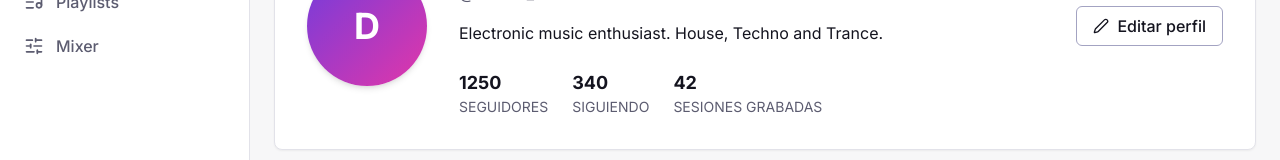
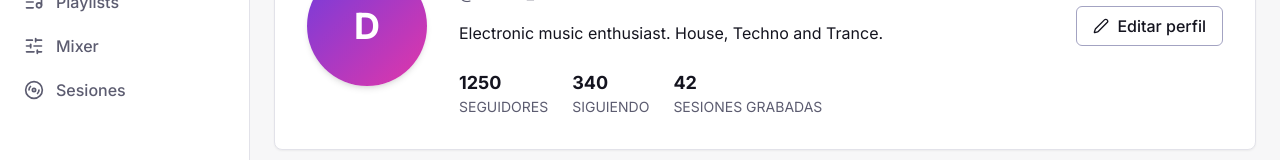
Before and after one commit to Xander-JS/dj_ai_web, a React (Vite) app: page /profile in a window 1280 px wide. Shown: the part 186-346 px from the top of the page. Built offline with nearby package versions, Linux system fonts and the light colour scheme.

Commit message:
añadir el acceso a sesiones en la barra lateral

```diff
--- a/src/layouts/Sidebar.tsx
+++ b/src/layouts/Sidebar.tsx
@@ -1,7 +1,7 @@
 import React from 'react';
 import { NavLink } from 'react-router-dom';
 import { useTranslation } from 'react-i18next';
-import { Home, Music, ListMusic, SlidersHorizontal } from 'lucide-react';
+import { Home, Music, ListMusic, SlidersHorizontal, Disc3 } from 'lucide-react';
 import { clsx } from 'clsx';
 import './Sidebar.css';
 
@@ -35,6 +35,11 @@ export const Sidebar: React.FC = () => {
           <span>{t('navigation.mixer')}</span>
         </NavLink>
 
+        <NavLink to="/sessions" className={getNavClass}>
+          <Disc3 size={20} />
+          <span>{t('navigation.sessions')}</span>
+        </NavLink>
+
       </nav>
     </aside>
   );
```
